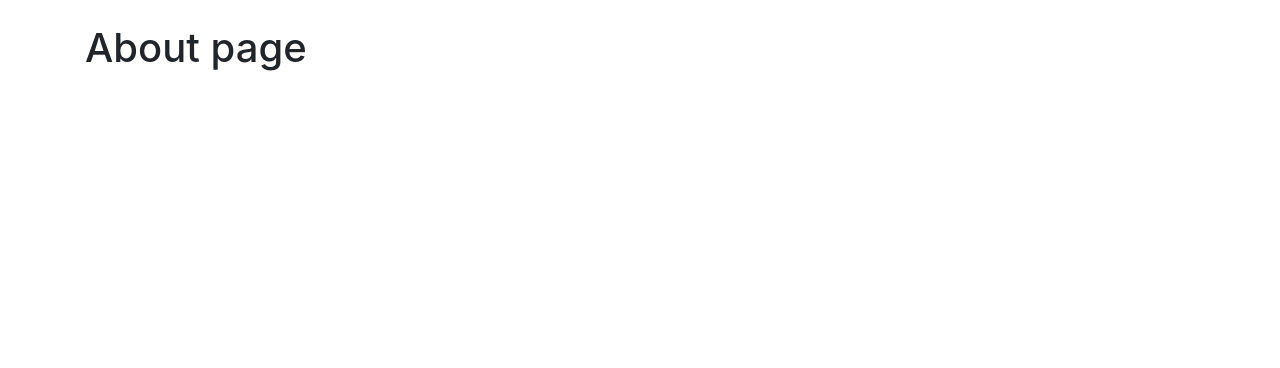
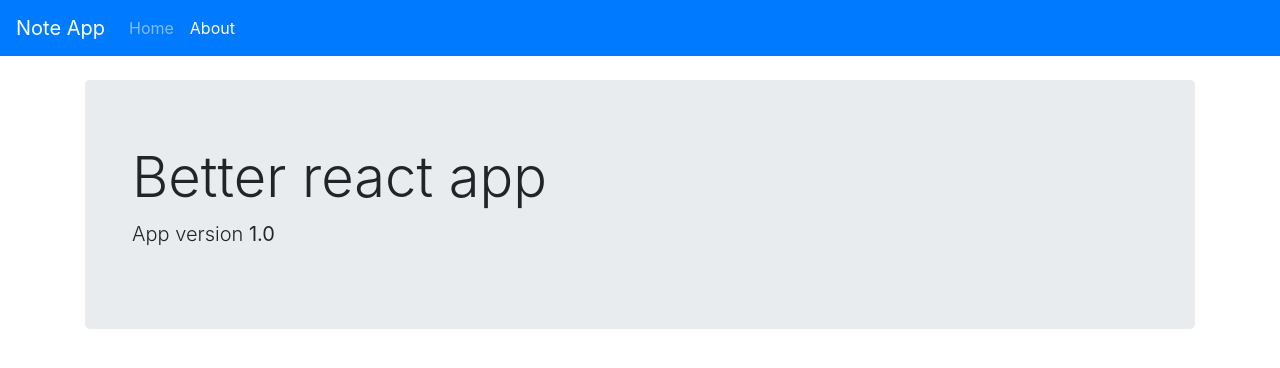
Before and after one commit to KuDim89/react-notices-app, a React (Create React App) app: page /about in a window 1280 px wide. Shown: the top 368 px of the page. Built offline with nearby package versions, Linux system fonts and the light colour scheme.

Commit message:
added navigation to the app

```diff
--- a/src/App.js
+++ b/src/App.js
@@ -2,10 +2,12 @@
 import {BrowserRouter, Route, Switch} from 'react-router-dom';
 import {Home} from "./pages/Home";
 import {About} from "./pages/About";
+import {Navbar} from "./component/Navbar";
 
 function App() {
   return (
     <BrowserRouter>
+      <Navbar />
       <div className="container pt-4">
         <Switch>
           <Route path={'/'} exact component={Home}/>
--- /dev/null
+++ b/src/component/Navbar.js
@@ -0,0 +1,26 @@
+import React from 'react';
+import {NavLink} from 'react-router-dom';
+
+export const Navbar = () => (
+    <nav className="navbar navbar-dark navbar-expand-lg bg-primary">
+      <div className="navbar-brand">
+        Note App
+      </div>
+
+      <ul className="navbar-nav">
+        <li className="nav-item">
+          <NavLink
+              className="nav-link"
+              to="/"
+              exact
+          >Home</NavLink>
+        </li>
+        <li className="nav-item">
+          <NavLink
+              className="nav-link"
+              to="/about"
+          >About</NavLink>
+        </li>
+      </ul>
+    </nav>
+)
--- a/src/pages/About.js
+++ b/src/pages/About.js
@@ -1,9 +1,10 @@
-import React, {Fragment} from "react";
+import React from "react";
 
-export const About = () => {
-  return (
-      <Fragment>
-        <h1>About page</h1>
-      </Fragment>
-  )
-}
+export const About = () => (
+    <div className="jumbotron">
+      <div className="container">
+        <h1 className="display-4">Better react app</h1>
+        <p className="lead">App version <strong>1.0</strong></p>
+      </div>
+    </div>
+)
```
